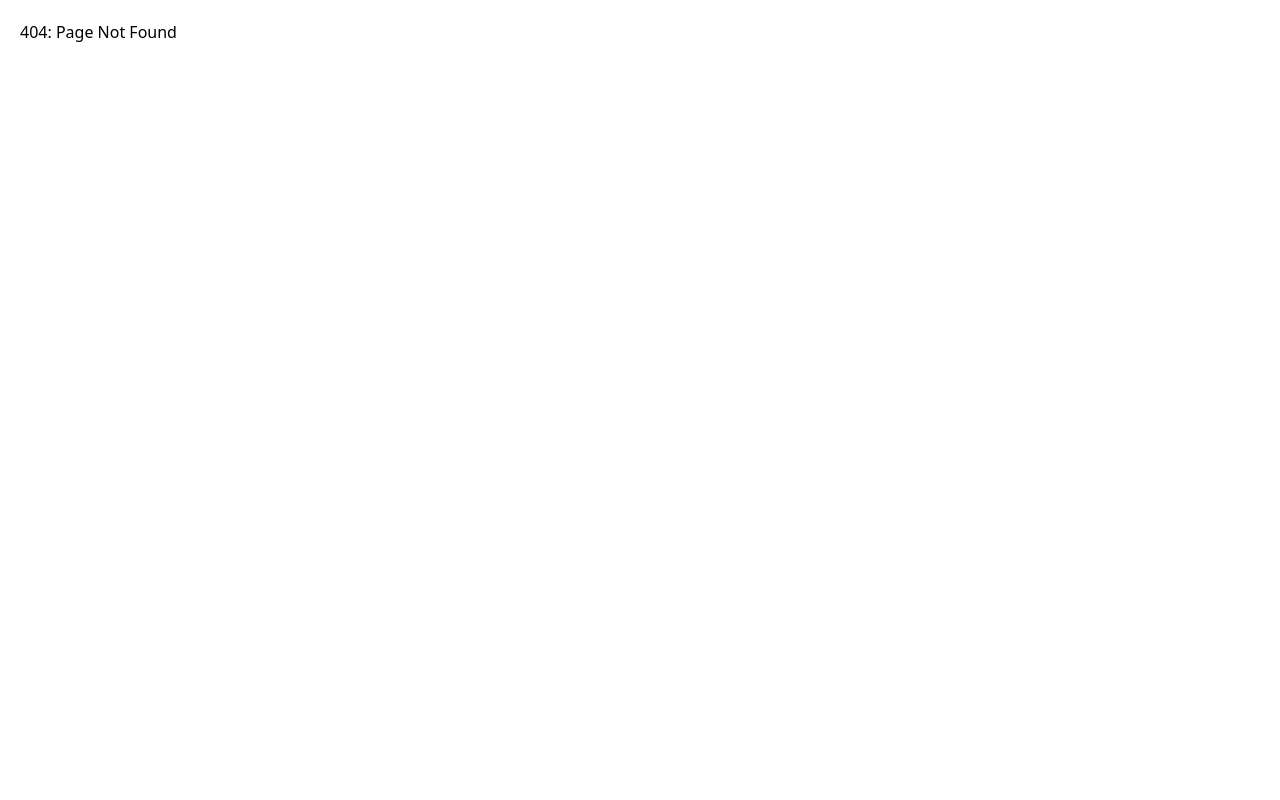
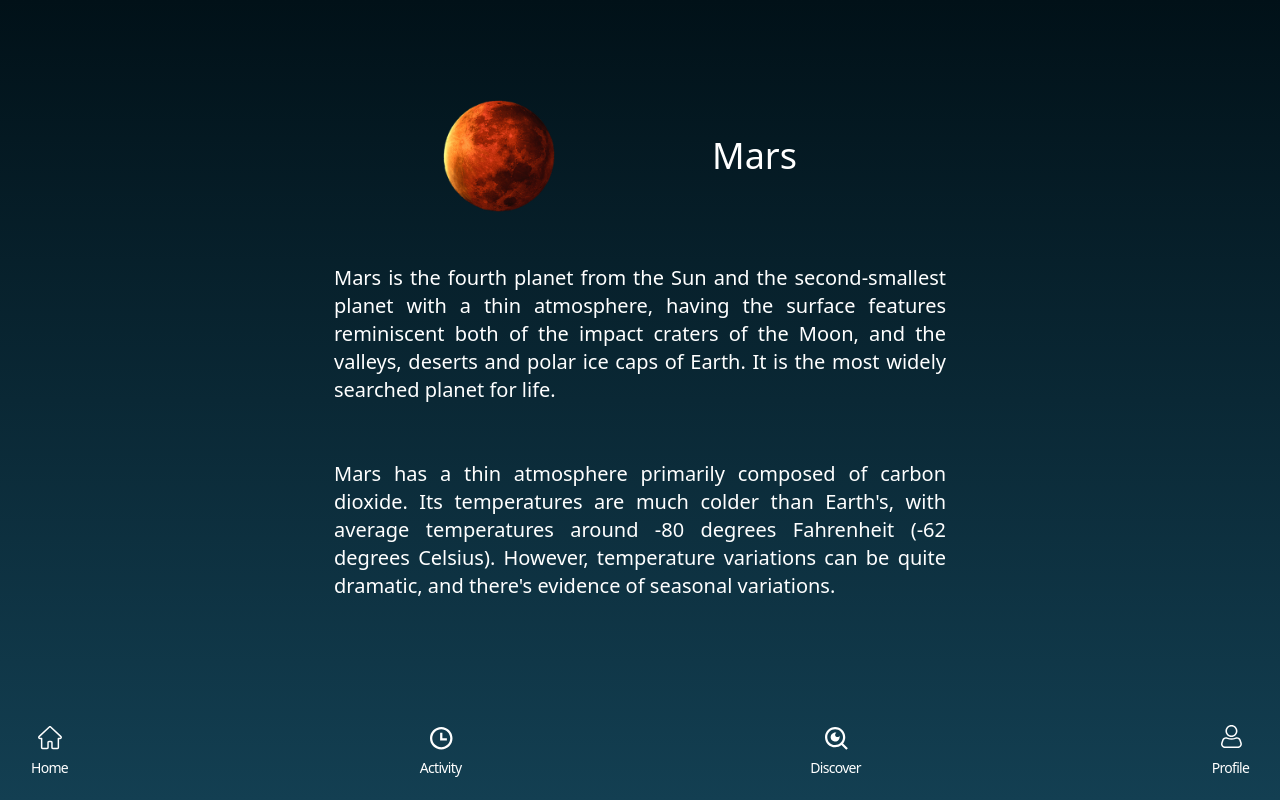
Before and after one commit to Dataavengers/Dataavengers_Orbitgo, a React (Create React App) app in the folder client/: page /info in a window 1280 px wide. Before the commit this address had no page. Built offline with nearby package versions, Linux system fonts and the light colour scheme.

Commit message:
feat: add info page

```diff
--- a/client/src/App.js
+++ b/client/src/App.js
@@ -13,6 +13,7 @@ import Discover from './pages/Discover';
 import Activity from './pages/Activity';
 import Booking from './pages/Booking';
 import StartBooking from './pages/StartBooking'
+import Info from './pages/Info';
 
 const App = () => {
   return (
@@ -32,6 +33,7 @@ const App = () => {
           <Route path="/activity" element={<Activity />} />
           <Route path="/booking" element={<Booking />} />
           <Route path="/startbooking" element={<StartBooking />} />
+          <Route path="/info" element={<Info />} />
 
           <Route path="*" element={<NoMatch />} />
         </Routes>
--- a/client/src/pages/Discover.js
+++ b/client/src/pages/Discover.js
@@ -1,6 +1,5 @@
 import React, { useState } from 'react';
 import BottomNavBar from '../components/molecules/BottomNavBar';
-import Button from '../components/atoms/Button';
 import TextField from '../components/atoms/TextField';
 import { SearchIcon } from '../assets/Icons';
 
--- /dev/null
+++ b/client/src/pages/Info.js
@@ -0,0 +1,34 @@
+import React from 'react';
+import BottomNavBar from '../components/molecules/BottomNavBar';
+import marsImg from '../assets/img/mars.png'
+
+const Info = () => {
+
+
+    return (
+        < >
+            <div className='place-items-center h-screen w-full flex flex-col justify-between py-5 px-7 bg-gradient-to-b from-[#011118] to-[#133F52] ' >
+                <div className='w-fit flex flex-row pt-20 justify-around place-items-center'>
+                    <div >
+                        <img className='w-5/12' src={marsImg} alt='Mars' />
+                    </div>
+                    <div className='text-white text-4xl mr-10'>Mars</div>
+                </div>
+                <div className='w-1/2 mb-20'>
+                    <p className='py-5 mt-4 text-white text-justify text-xl'>
+                        Mars is the fourth planet from the Sun and the second-smallest planet with a thin atmosphere, having the surface features reminiscent both of the impact craters of the Moon, and the valleys, deserts and polar ice caps of Earth. It is the most widely searched planet for life.
+                    </p>
+                    <p className='py-5 mt-4 text-white text-justify text-xl'>
+                        Mars has a thin atmosphere primarily composed of carbon dioxide. Its temperatures are much colder than Earth's, with average temperatures around -80 degrees Fahrenheit (-62 degrees Celsius). However, temperature variations can be quite dramatic, and there's evidence of seasonal variations.
+                    </p>
+                </div>
+
+                <div className='w-full h-fit p-0' >
+                    <BottomNavBar />
+                </div>
+            </div >
+        </>
+    );
+};
+
+export default Info;
```
Also changed, not shown: client/src/assets/img/mars.png (added).
